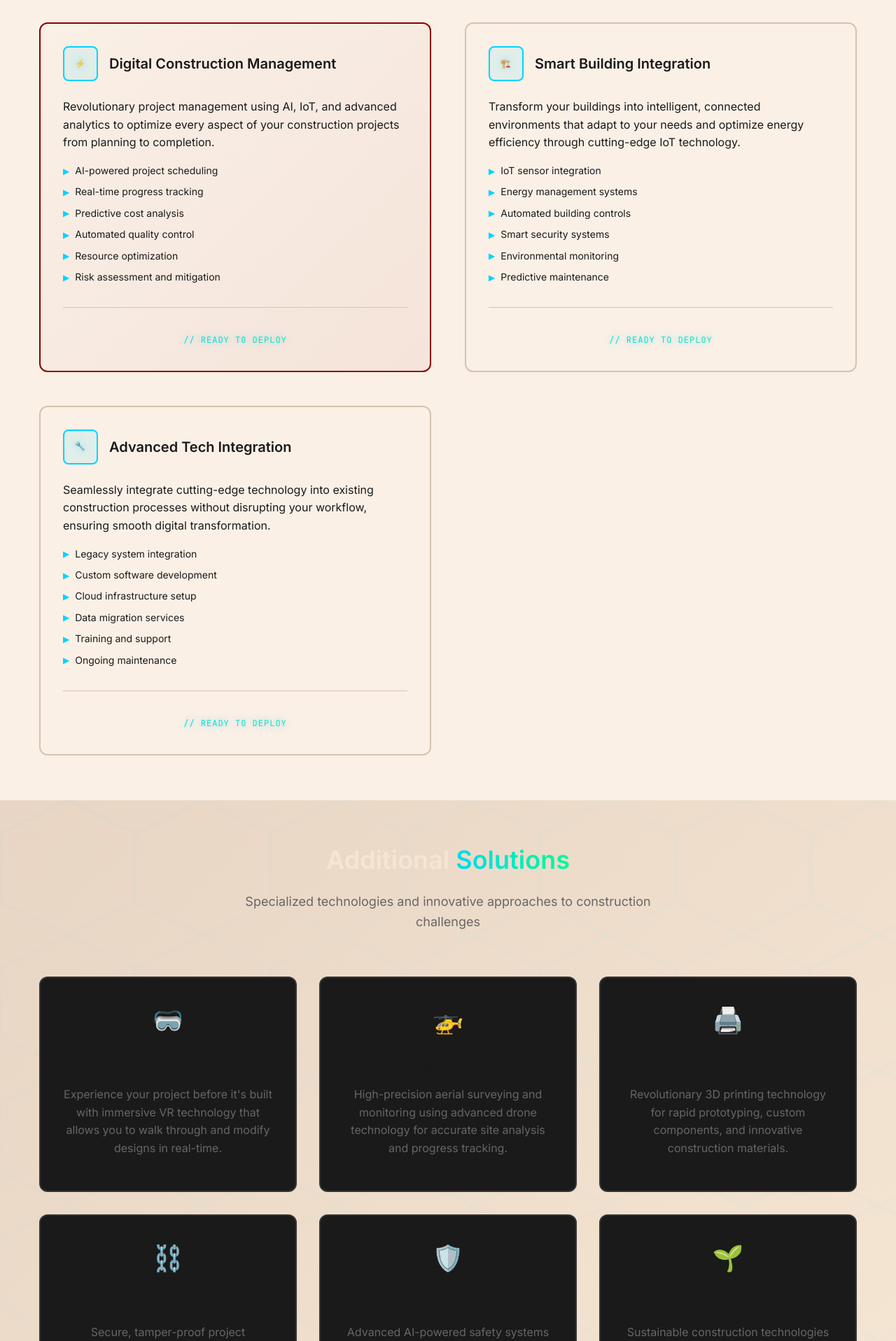
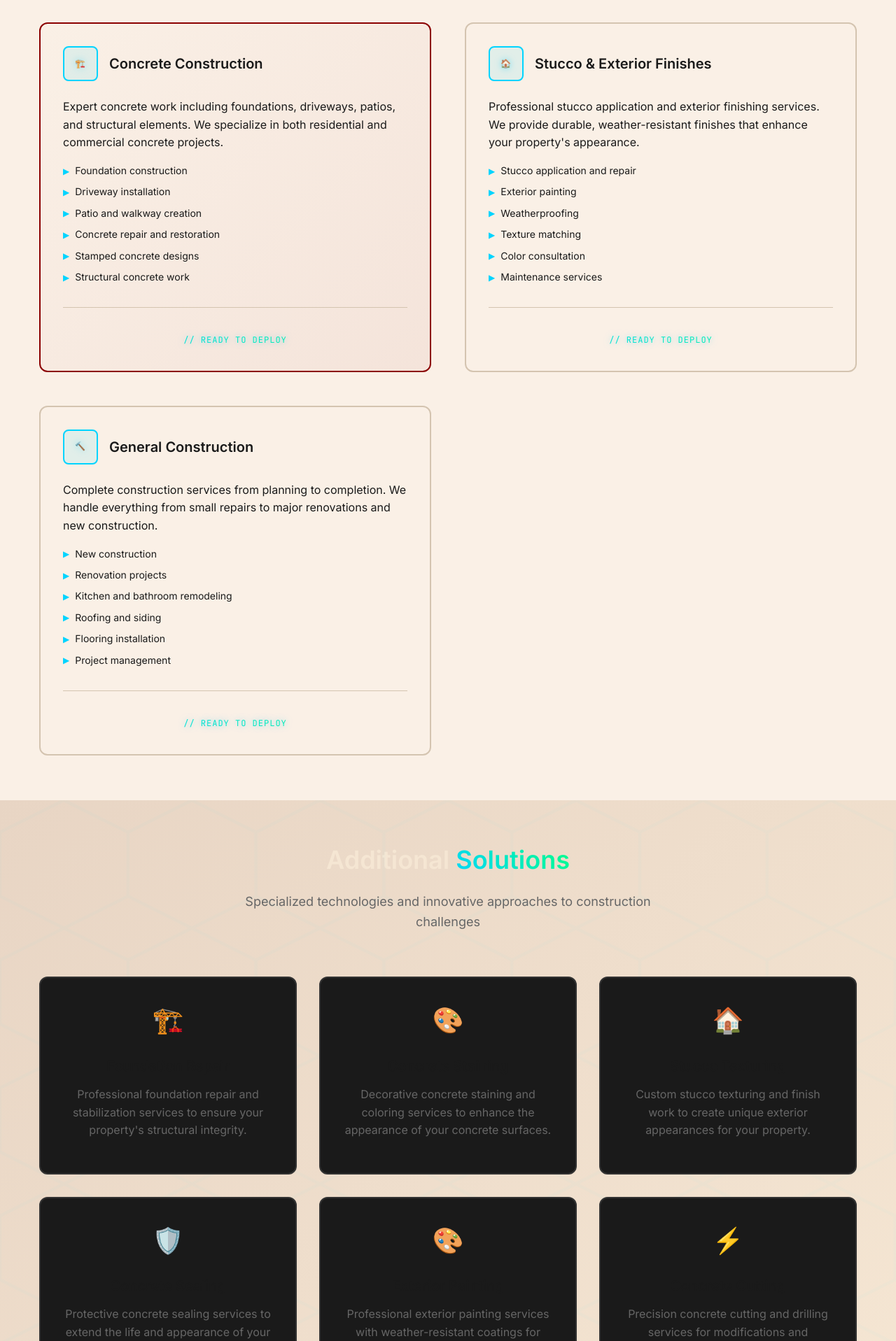
Before and after one commit to wables411/webgcon, a React (Create React App) app: page /services in a window 1280 px wide. Shown: the part 880-2797 px from the top of the page at 70% size. Built offline with nearby package versions, Linux system fonts and the light colour scheme.

Commit message:
Update content to focus on construction materials and methods (concrete, stucco) instead of tech focus

```diff
--- a/src/components/Footer.tsx
+++ b/src/components/Footer.tsx
@@ -48,9 +48,9 @@ const Footer: React.FC = () => {
           <div className="footer-section">
             <h4 className="footer-subtitle">Services</h4>
             <ul className="service-list">
-              <li>Digital Construction</li>
-              <li>Smart Building Solutions</li>
-              <li>Tech Integration</li>
+              <li>Concrete Construction</li>
+              <li>Stucco & Exterior Finishes</li>
+              <li>General Construction</li>
             </ul>
           </div>
         </div>
--- a/src/pages/About.tsx
+++ b/src/pages/About.tsx
@@ -5,9 +5,9 @@ import './About.css';
 const About: React.FC = () => {
   const values = [
     {
-      title: "Innovation First",
-      description: "We embrace cutting-edge technology while respecting traditional construction values, creating the perfect fusion of past and future.",
-      icon: "🚀"
+      title: "Quality First",
+      description: "We use only the finest materials and proven construction techniques, ensuring every project meets the highest standards of quality and durability.",
+      icon: "🏗️"
     },
     {
       title: "Texas Pride",
@@ -15,9 +15,9 @@ const About: React.FC = () => {
       icon: "🤠"
     },
     {
-      title: "Digital Excellence",
-      description: "Every project is executed with precision, using advanced digital tools and methodologies to ensure superior results.",
-      icon: "⚡"
+      title: "Craftsmanship Excellence",
+      description: "Every project is executed with precision and attention to detail, using skilled craftsmen and time-tested construction methods.",
+      icon: "🔨"
     }
   ];
 
@@ -26,8 +26,8 @@ const About: React.FC = () => {
     <div className="about">
       <Hero
         title="About Web G Construction"
-        subtitle="// BUILDING TEXAS'S DIGITAL FUTURE"
-        description="Where traditional Texas craftsmanship meets cutting-edge technology to create the construction company of tomorrow."
+        subtitle="// BUILDING TEXAS'S FUTURE"
+        description="Where traditional Texas craftsmanship meets modern construction techniques to deliver quality projects across the Lone Star State."
         showButton={false}
       />
 
@@ -40,15 +40,15 @@ const About: React.FC = () => {
               </h2>
               <p className="mission-description">
                 We grow our people to grow our company. At Web G Construction, we believe that
-                the future of construction lies in the seamless integration of technology and
-                human expertise. We're not just building structures – we're building the
-                digital infrastructure that will power Texas for generations to come.
+                quality construction starts with skilled craftsmen and the right materials.
+                We're not just building structures – we're building the foundations, walls,
+                and finishes that will stand the test of time across Texas.
               </p>
               <div className="mission-highlight">
                 <span className="cyber-text">// MISSION STATEMENT</span>
                 <p className="highlight-text">
-                  "To revolutionize construction through technology while maintaining the
-                  integrity and craftsmanship that Texas is known for."
+                  "To deliver exceptional construction services through skilled craftsmanship
+                  and quality materials while maintaining the integrity that Texas is known for."
                 </p>
               </div>
             </div>
@@ -58,16 +58,16 @@ const About: React.FC = () => {
                   <span>Web G</span>
                 </div>
                 <div className="diagram-node">
-                  <span>AI</span>
+                  <span>Concrete</span>
                 </div>
                 <div className="diagram-node">
-                  <span>IoT</span>
+                  <span>Stucco</span>
                 </div>
                 <div className="diagram-node">
-                  <span>Cloud</span>
+                  <span>Build</span>
                 </div>
                 <div className="diagram-node">
-                  <span>Analytics</span>
+                  <span>Finish</span>
                 </div>
                 <div className="connection-line"></div>
                 <div className="connection-line"></div>
@@ -117,9 +117,9 @@ const About: React.FC = () => {
               </p>
               <ul className="vision-list">
                 <li>Putting our employees' health and safety above all else</li>
-                <li>Exceeding the expectations of our clients through innovation</li>
+                <li>Exceeding the expectations of our clients through quality workmanship</li>
                 <li>Striving for operational excellence in every project</li>
-                <li>Building the digital infrastructure of tomorrow</li>
+                <li>Building structures that stand the test of time</li>
               </ul>
             </div>
           </div>
--- a/src/pages/Contact.tsx
+++ b/src/pages/Contact.tsx
@@ -15,9 +15,9 @@ const Contact: React.FC = () => {
   const [submitStatus, setSubmitStatus] = useState<'idle' | 'success' | 'error'>('idle');
 
   const serviceOptions = [
-    'Digital Construction Management',
-    'Smart Building Integration',
-    'Advanced Tech Integration'
+    'Concrete Construction',
+    'Stucco & Exterior Finishes',
+    'General Construction'
   ];
 
   const hearAboutOptions = [
--- a/src/pages/Home.tsx
+++ b/src/pages/Home.tsx
@@ -13,37 +13,37 @@ const Home: React.FC = () => {
 
   const services = [
     {
-      title: "Digital Construction",
-      description: "Revolutionary construction technology that integrates AI, IoT, and advanced analytics to optimize every aspect of your building projects.",
-      icon: "⚡",
+      title: "Concrete Construction",
+      description: "Expert concrete work including foundations, driveways, patios, and structural elements. We specialize in both residential and commercial concrete projects.",
+      icon: "🏗️",
       features: [
-        "AI-powered project management",
-        "Real-time progress tracking",
-        "Predictive analytics",
-        "Automated quality control"
+        "Foundation construction",
+        "Driveway installation",
+        "Patio and walkway creation",
+        "Concrete repair and restoration"
       ],
       isHighlighted: true
     },
     {
-      title: "Smart Building Solutions",
-      description: "Transform your buildings into intelligent, connected environments that adapt to your needs and optimize energy efficiency.",
-      icon: "🏗️",
+      title: "Stucco & Exterior Finishes",
+      description: "Professional stucco application and exterior finishing services. We provide durable, weather-resistant finishes that enhance your property's appearance.",
+      icon: "🏠",
       features: [
-        "IoT integration",
-        "Energy management systems",
-        "Automated building controls",
-        "Smart security systems"
+        "Stucco application and repair",
+        "Exterior painting",
+        "Weatherproofing",
+        "Texture matching"
       ]
     },
     {
-      title: "Tech Integration",
-      description: "Seamlessly integrate cutting-edge technology into existing construction processes without disrupting your workflow.",
-      icon: "🔧",
+      title: "General Construction",
+      description: "Complete construction services from planning to completion. We handle everything from small repairs to major renovations and new construction.",
+      icon: "🔨",
       features: [
-        "Legacy system integration",
-        "Custom software development",
-        "Training and support",
-        "Ongoing maintenance"
+        "New construction",
+        "Renovation projects",
+        "Kitchen and bathroom remodeling",
+        "Project management"
       ]
     }
   ];
@@ -57,14 +57,14 @@ const Home: React.FC = () => {
           <div className="intro-content">
             <div className="intro-text">
               <h2 className="section-title">
-                <span className="texas-primary">Vision Born of</span>
-                <span className="cyber-accent"> Innovation</span>
+                <span className="texas-primary">Built on</span>
+                <span className="cyber-accent"> Solid Foundations</span>
               </h2>
               <p className="intro-description">
-                Web G Construction was founded on the principle that the future of construction
-                lies in the seamless integration of technology and traditional craftsmanship.
-                We're not just building structures – we're building the digital infrastructure
-                that will power Texas for generations to come.
+                Web G Construction has been serving Texas with quality construction services
+                for over a decade. We specialize in concrete work, stucco application, and
+                general construction projects. Our commitment to craftsmanship and attention
+                to detail ensures every project meets the highest standards of quality and durability.
               </p>
               <div className="intro-stats">
                 <div className="stat">
@@ -73,11 +73,11 @@ const Home: React.FC = () => {
                 </div>
                 <div className="stat">
                   <span className="stat-number cyber-text">50+</span>
-                  <span className="stat-label">Smart Buildings</span>
+                  <span className="stat-label">Concrete Projects</span>
                 </div>
                 <div className="stat">
-                  <span className="stat-number cyber-text">99.9%</span>
-                  <span className="stat-label">Uptime Guarantee</span>
+                  <span className="stat-number cyber-text">100%</span>
+                  <span className="stat-label">Satisfaction Rate</span>
                 </div>
               </div>
             </div>
@@ -99,10 +99,10 @@ const Home: React.FC = () => {
         <div className="container">
           <div className="section-header">
             <h2 className="section-title">
-              <span className="cyber-text">// CORE SERVICES</span>
+              <span className="cyber-text">// OUR SERVICES</span>
             </h2>
             <p className="section-description">
-              Cutting-edge construction solutions powered by the latest technology
+              Professional construction services with a focus on quality and craftsmanship
             </p>
           </div>
 
@@ -125,10 +125,10 @@ const Home: React.FC = () => {
         <div className="container">
           <div className="cta-content">
             <h2 className="cta-title">
-              Ready to Build the Future?
+              Ready to Start Your Project?
             </h2>
             <p className="cta-description">
-              Join the digital construction revolution. Let's create something extraordinary together.
+              From concrete foundations to stucco finishes, we're here to bring your construction vision to life.
             </p>
             <div className="cta-actions">
               <a href="/contact" className="btn btn-cyber btn-large">
--- a/src/pages/Services.tsx
+++ b/src/pages/Services.tsx
@@ -6,109 +6,109 @@ import './Services.css';
 const Services: React.FC = () => {
   const mainServices = [
     {
-      title: "Digital Construction Management",
-      description: "Revolutionary project management using AI, IoT, and advanced analytics to optimize every aspect of your construction projects from planning to completion.",
-      icon: "⚡",
+      title: "Concrete Construction",
+      description: "Expert concrete work including foundations, driveways, patios, and structural elements. We specialize in both residential and commercial concrete projects.",
+      icon: "🏗️",
       features: [
-        "AI-powered project scheduling",
-        "Real-time progress tracking",
-        "Predictive cost analysis",
-        "Automated quality control",
-        "Resource optimization",
-        "Risk assessment and mitigation"
+        "Foundation construction",
+        "Driveway installation",
+        "Patio and walkway creation",
+        "Concrete repair and restoration",
+        "Stamped concrete designs",
+        "Structural concrete work"
       ],
       isHighlighted: true
     },
     {
-      title: "Smart Building Integration",
-      description: "Transform your buildings into intelligent, connected environments that adapt to your needs and optimize energy efficiency through cutting-edge IoT technology.",
-      icon: "🏗️",
+      title: "Stucco & Exterior Finishes",
+      description: "Professional stucco application and exterior finishing services. We provide durable, weather-resistant finishes that enhance your property's appearance.",
+      icon: "🏠",
       features: [
-        "IoT sensor integration",
-        "Energy management systems",
-        "Automated building controls",
-        "Smart security systems",
-        "Environmental monitoring",
-        "Predictive maintenance"
+        "Stucco application and repair",
+        "Exterior painting",
+        "Weatherproofing",
+        "Texture matching",
+        "Color consultation",
+        "Maintenance services"
       ]
     },
     {
-      title: "Advanced Tech Integration",
-      description: "Seamlessly integrate cutting-edge technology into existing construction processes without disrupting your workflow, ensuring smooth digital transformation.",
-      icon: "🔧",
+      title: "General Construction",
+      description: "Complete construction services from planning to completion. We handle everything from small repairs to major renovations and new construction.",
+      icon: "🔨",
       features: [
-        "Legacy system integration",
-        "Custom software development",
-        "Cloud infrastructure setup",
-        "Data migration services",
-        "Training and support",
-        "Ongoing maintenance"
+        "New construction",
+        "Renovation projects",
+        "Kitchen and bathroom remodeling",
+        "Roofing and siding",
+        "Flooring installation",
+        "Project management"
       ]
     }
   ];
 
   const additionalServices = [
     {
-      title: "Virtual Reality Planning",
-      description: "Experience your project before it's built with immersive VR technology that allows you to walk through and modify designs in real-time.",
-      icon: "🥽"
+      title: "Foundation Repair",
+      description: "Professional foundation repair and stabilization services to ensure your property's structural integrity.",
+      icon: "🏗️"
     },
     {
-      title: "Drone Surveying",
-      description: "High-precision aerial surveying and monitoring using advanced drone technology for accurate site analysis and progress tracking.",
-      icon: "🚁"
+      title: "Concrete Staining",
+      description: "Decorative concrete staining and coloring services to enhance the appearance of your concrete surfaces.",
+      icon: "🎨"
     },
     {
-      title: "3D Printing Solutions",
-      description: "Revolutionary 3D printing technology for rapid prototyping, custom components, and innovative construction materials.",
-      icon: "🖨️"
+      title: "Stucco Texturing",
+      description: "Custom stucco texturing and finish work to create unique exterior appearances for your property.",
+      icon: "🏠"
     },
     {
-      title: "Blockchain Documentation",
-      description: "Secure, tamper-proof project documentation and contract management using blockchain technology for complete transparency.",
-      icon: "⛓️"
-    },
-    {
-      title: "AI Safety Monitoring",
-      description: "Advanced AI-powered safety systems that monitor job sites 24/7 to prevent accidents and ensure compliance with safety regulations.",
+      title: "Concrete Sealing",
+      description: "Protective concrete sealing services to extend the life and appearance of your concrete surfaces.",
       icon: "🛡️"
     },
     {
-      title: "Green Tech Solutions",
-      description: "Sustainable construction technologies including solar integration, energy storage, and eco-friendly building materials.",
-      icon: "🌱"
+      title: "Exterior Painting",
+      description: "Professional exterior painting services with weather-resistant coatings for long-lasting protection.",
+      icon: "🎨"
+    },
+    {
+      title: "Concrete Cutting",
+      description: "Precision concrete cutting and drilling services for modifications and installations.",
+      icon: "⚡"
     }
   ];
 
   const processSteps = [
     {
       step: "01",
-      title: "Discovery & Analysis",
-      description: "We analyze your current systems and identify opportunities for digital transformation."
+      title: "Consultation & Planning",
+      description: "We meet with you to understand your project needs and develop a detailed construction plan."
     },
     {
       step: "02",
-      title: "Strategy Development",
-      description: "Custom digital strategy tailored to your specific needs and goals."
+      title: "Material Selection",
+      description: "Choose the right materials and finishes for your project, ensuring quality and durability."
     },
     {
       step: "03",
-      title: "Implementation",
-      description: "Seamless integration of technology solutions with minimal disruption."
+      title: "Construction",
+      description: "Professional construction work with skilled craftsmen and attention to detail."
     },
     {
       step: "04",
-      title: "Optimization",
-      description: "Continuous monitoring and optimization to ensure maximum efficiency."
+      title: "Final Inspection",
+      description: "Thorough quality inspection and cleanup to ensure your project meets our high standards."
     }
   ];
 
   return (
     <div className="services">
       <Hero
-        title="Digital Construction Services"
-        subtitle="// CUTTING-EDGE SOLUTIONS"
-        description="Revolutionary construction technology that transforms how buildings are designed, built, and managed in the digital age."
+        title="Construction Services"
+        subtitle="// QUALITY SOLUTIONS"
+        description="Professional construction services specializing in concrete work, stucco application, and general construction projects across Texas."
         buttonText="Get Started"
         buttonLink="/contact"
       />
@@ -120,7 +120,7 @@ const Services: React.FC = () => {
               <span className="cyber-text">// CORE SERVICES</span>
             </h2>
             <p className="section-description">
-              Comprehensive digital construction solutions powered by the latest technology
+              Comprehensive construction services with a focus on quality materials and skilled craftsmanship
             </p>
           </div>
 
@@ -199,10 +199,10 @@ const Services: React.FC = () => {
         <div className="container">
           <div className="cta-content">
             <h2 className="cta-title">
-              Ready to Transform Your Construction Process?
+              Ready to Start Your Construction Project?
             </h2>
             <p className="cta-description">
-              Let's discuss how our digital solutions can revolutionize your next project.
+              Let's discuss how our construction expertise can bring your vision to life.
             </p>
             <div className="cta-actions">
               <a href="/contact" className="btn btn-cyber btn-large">
```
